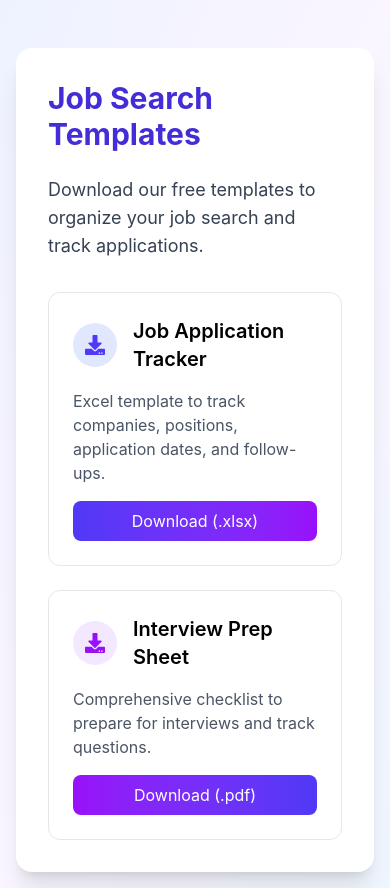
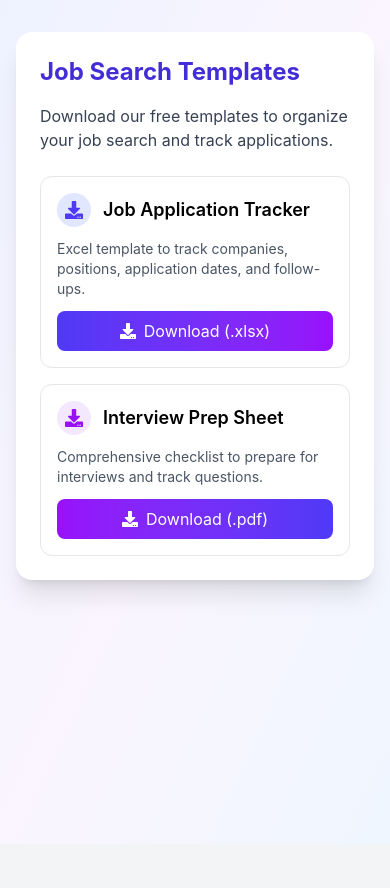
Before and after one commit to Adaobilynda1234/Resumebuilder, a React (Vite) app: page /job-template in a window 390 px wide. After the commit the page ends 844 px from the top, so only its background shows below. Built offline with nearby package versions, Linux system fonts and the light colour scheme; no server answers; what @react-pdf/renderer would draw is missing.

Commit message:
added job tracker

```diff
--- a/src/pages/JobTemplate.jsx
+++ b/src/pages/JobTemplate.jsx
@@ -1,54 +1,120 @@
 import { motion } from "framer-motion";
-import { FaDownload } from "react-icons/fa";
+import { FaDownload, FaCheck, FaTimes } from "react-icons/fa";
+import { toast, ToastContainer } from "react-toastify";
+import "react-toastify/dist/ReactToastify.css";
 
 function JobTemplate({ session }) {
+  const downloadTemplate = (templateName) => {
+    try {
+      toast.info(`Preparing ${templateName} download...`, {
+        autoClose: 2000,
+      });
+
+      // Using setTimeout to simulate download process
+      setTimeout(() => {
+        // Create a temporary download link
+        const link = document.createElement("a");
+
+        // Set file URLs
+        const fileMap = {
+          "Job Application Tracker": "/templates/job_application_tracker.xlsx",
+          "Interview Prep Sheet": "/templates/interview_prep_sheet.pdf",
+        };
+
+        link.href = fileMap[templateName];
+        link.download =
+          templateName.replace(/\s+/g, "_") +
+          (templateName.includes("Tracker") ? ".xlsx" : ".pdf");
+        document.body.appendChild(link);
+        link.click();
+        document.body.removeChild(link);
+
+        // Show success toast
+        toast.success(
+          <div className="flex items-center">
+            <FaCheck className="text-green-500 mr-2" />
+            <span>{templateName} downloaded successfully!</span>
+          </div>,
+          {
+            autoClose: 3000,
+          }
+        );
+      }, 1500);
+    } catch (error) {
+      toast.error(
+        <div className="flex items-center">
+          <FaTimes className="text-red-500 mr-2" />
+          <span>
+            Failed to download {templateName}: {error.message}
+          </span>
+        </div>,
+        {
+          autoClose: 4000,
+        }
+      );
+      console.error(`Error downloading ${templateName}:`, error);
+    }
+  };
+
   return (
     <motion.div
       initial={{ opacity: 0 }}
       animate={{ opacity: 1 }}
       className="min-h-screen bg-gradient-to-br from-indigo-50 via-purple-50 to-blue-50 p-4"
     >
-      <div className="max-w-4xl mx-auto bg-white rounded-2xl shadow-xl p-8 mt-8">
-        <h1 className="text-3xl font-bold text-indigo-700 mb-6">
+      <ToastContainer position="top-right" />
+
+      <div className="max-w-4xl mx-auto bg-white rounded-2xl shadow-xl p-6 md:p-8 mt-4 md:mt-8">
+        <h1 className="text-2xl md:text-3xl font-bold text-indigo-700 mb-4 md:mb-6">
           Job Search Templates
         </h1>
-        <p className="text-lg text-gray-700 mb-8">
+        <p className="text-base md:text-lg text-gray-700 mb-6 md:mb-8">
           Download our free templates to organize your job search and track
           applications.
         </p>
 
-        <div className="grid grid-cols-1 md:grid-cols-2 gap-6">
+        <div className="grid grid-cols-1 md:grid-cols-2 gap-4 md:gap-6">
           {/* Template 1 */}
-          <div className="border border-gray-200 rounded-xl p-6 hover:shadow-md transition">
-            <div className="flex items-center mb-4">
-              <div className="bg-indigo-100 p-3 rounded-full mr-4">
-                <FaDownload className="text-indigo-600 text-xl" />
+          <div className="border border-gray-200 rounded-xl p-4 md:p-6 hover:shadow-md transition">
+            <div className="flex items-center mb-3 md:mb-4">
+              <div className="bg-indigo-100 p-2 md:p-3 rounded-full mr-3">
+                <FaDownload className="text-indigo-600 text-lg md:text-xl" />
               </div>
-              <h2 className="text-xl font-semibold">Job Application Tracker</h2>
+              <h2 className="text-lg md:text-xl font-semibold">
+                Job Application Tracker
+              </h2>
             </div>
-            <p className="text-gray-600 mb-4">
+            <p className="text-sm md:text-base text-gray-600 mb-3 md:mb-4">
               Excel template to track companies, positions, application dates,
               and follow-ups.
             </p>
-            <button className="w-full bg-gradient-to-r from-indigo-600 to-purple-600 text-white py-2 rounded-lg hover:from-indigo-700 hover:to-purple-700 transition">
-              Download (.xlsx)
+            <button
+              onClick={() => downloadTemplate("Job Application Tracker")}
+              className="w-full bg-gradient-to-r from-indigo-600 to-purple-600 text-white py-2 rounded-lg hover:from-indigo-700 hover:to-purple-700 transition flex items-center justify-center"
+            >
+              <FaDownload className="mr-2" /> Download (.xlsx)
             </button>
           </div>
 
           {/* Template 2 */}
-          <div className="border border-gray-200 rounded-xl p-6 hover:shadow-md transition">
-            <div className="flex items-center mb-4">
-              <div className="bg-purple-100 p-3 rounded-full mr-4">
-                <FaDownload className="text-purple-600 text-xl" />
+          <div className="border border-gray-200 rounded-xl p-4 md:p-6 hover:shadow-md transition">
+            <div className="flex items-center mb-3 md:mb-4">
+              <div className="bg-purple-100 p-2 md:p-3 rounded-full mr-3">
+                <FaDownload className="text-purple-600 text-lg md:text-xl" />
               </div>
-              <h2 className="text-xl font-semibold">Interview Prep Sheet</h2>
+              <h2 className="text-lg md:text-xl font-semibold">
+                Interview Prep Sheet
+              </h2>
             </div>
-            <p className="text-gray-600 mb-4">
+            <p className="text-sm md:text-base text-gray-600 mb-3 md:mb-4">
               Comprehensive checklist to prepare for interviews and track
               questions.
             </p>
-            <button className="w-full bg-gradient-to-r from-purple-600 to-indigo-600 text-white py-2 rounded-lg hover:from-purple-700 hover:to-indigo-700 transition">
-              Download (.pdf)
+            <button
+              onClick={() => downloadTemplate("Interview Prep Sheet")}
+              className="w-full bg-gradient-to-r from-purple-600 to-indigo-600 text-white py-2 rounded-lg hover:from-purple-700 hover:to-indigo-700 transition flex items-center justify-center"
+            >
+              <FaDownload className="mr-2" /> Download (.pdf)
             </button>
           </div>
         </div>
```
Also changed, not shown: 2 other files (tests, documents, lock files or other folders).
